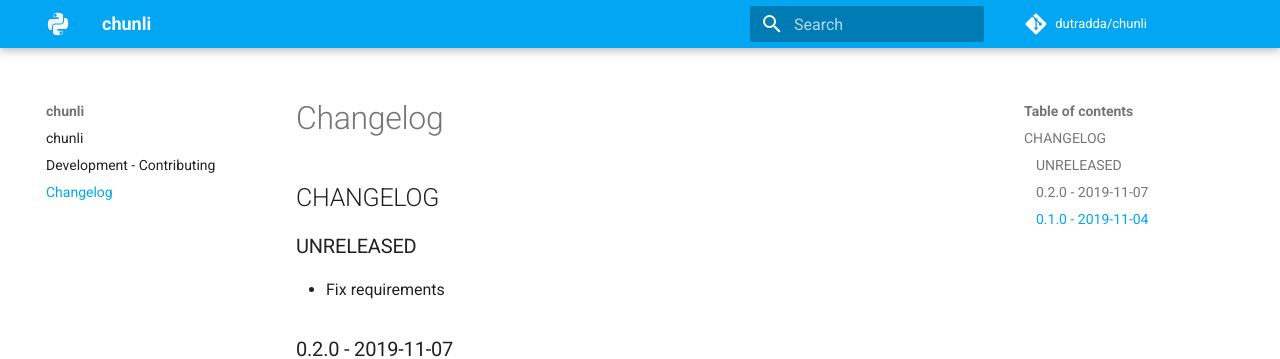
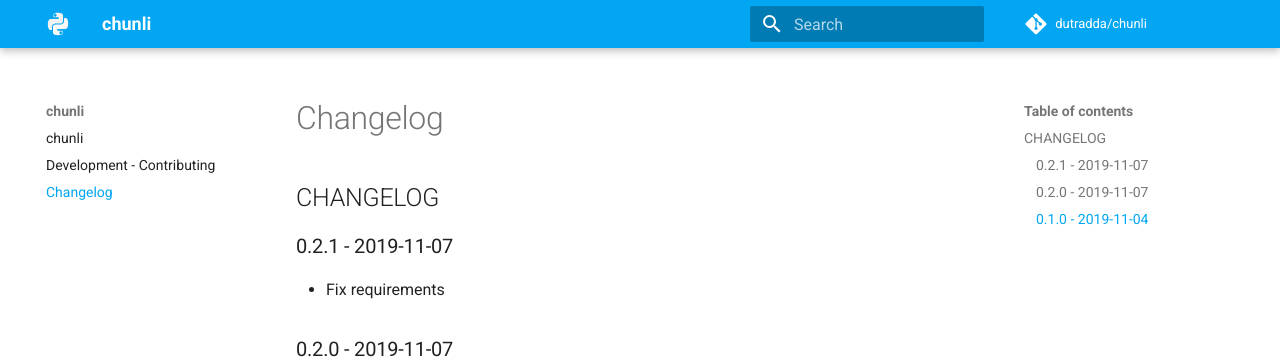
Before and after one commit to dutradda/chunli, an MkDocs documentation site: the page built from docs/changelog.md, in a window 1280 px wide. Shown: the top 359 px of the page. Built offline with MkDocs 1.6.1 and Material for MkDocs 9.7.7, drawn with Linux system fonts in a browser that asks for light colours; comment, search, counter and statistics services are not loaded.

Commit message:
Update CHANGELOG

```diff
--- a/docs/changelog.md
+++ b/docs/changelog.md
@@ -1,6 +1,6 @@
 ## CHANGELOG
 
-### UNRELEASED
+### 0.2.1 - 2019-11-07
 
  - Fix requirements
 
```
Also changed, not shown: CHANGELOG.md (+1 -1 lines).
